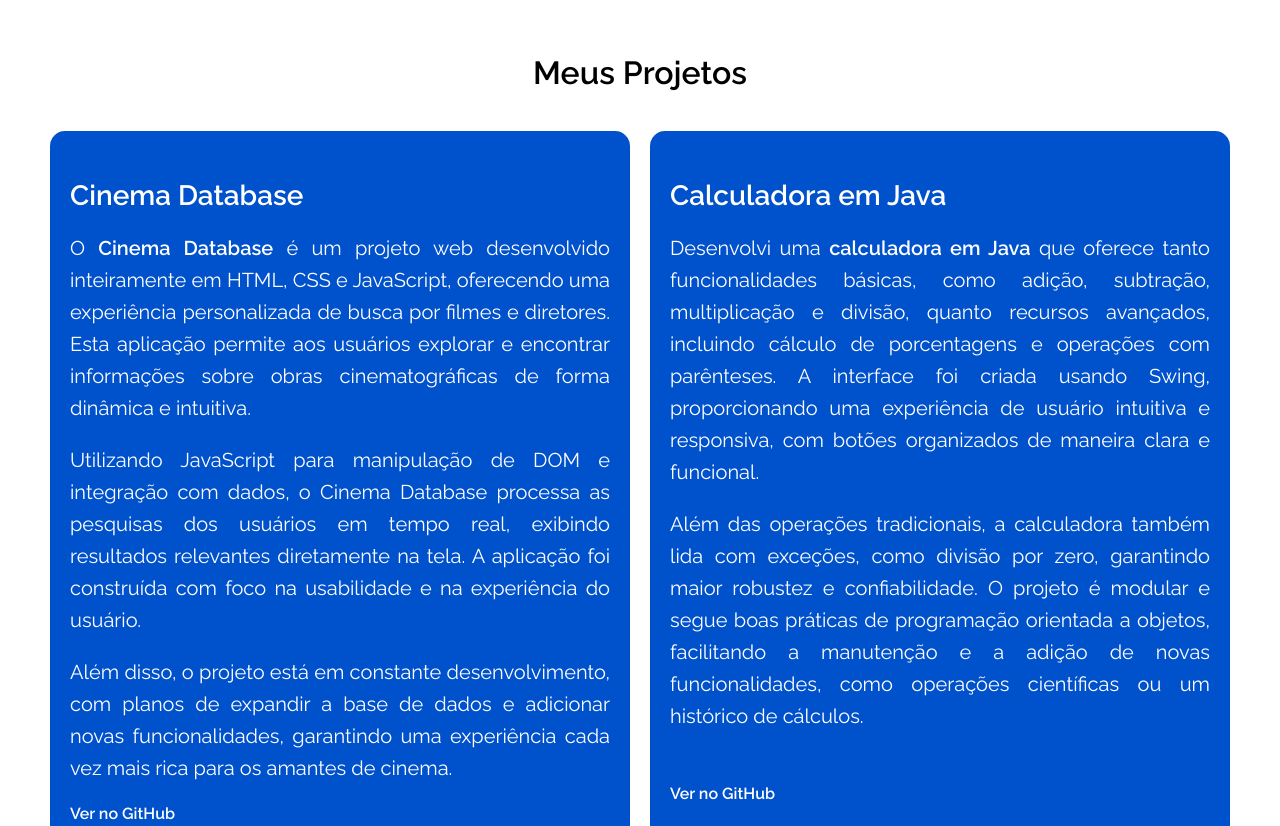
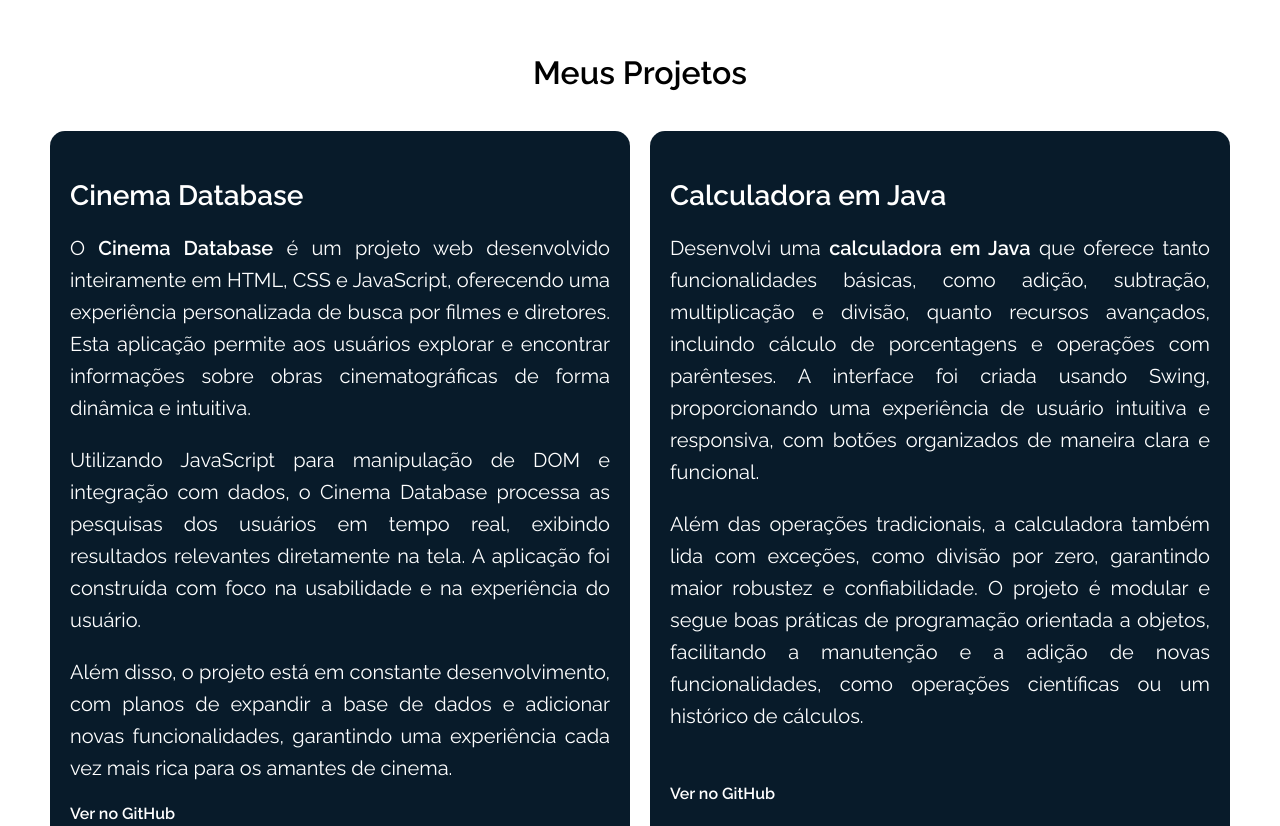
Before and after one commit to lucasweacked/Portfolio, a plain HTML site: page index.html in a window 1280 px wide. Shown: the part 1640-2466 px from the top of the page. Drawn offline with Linux system fonts and the light colour scheme.

Commit message:
Update style.css

```diff
--- a/style.css
+++ b/style.css
@@ -139,7 +139,8 @@ nav a:hover {
     flex: 1 1 calc(50% - 20px);
     max-width: 800px;
     padding: 20px;
-    background-color: #0052cc;
+    /* background-color: #0052cc; */
+    background-color: #081B2A;
     border-radius: 15px;
     box-shadow: none;
     color: #ffffff;
```
